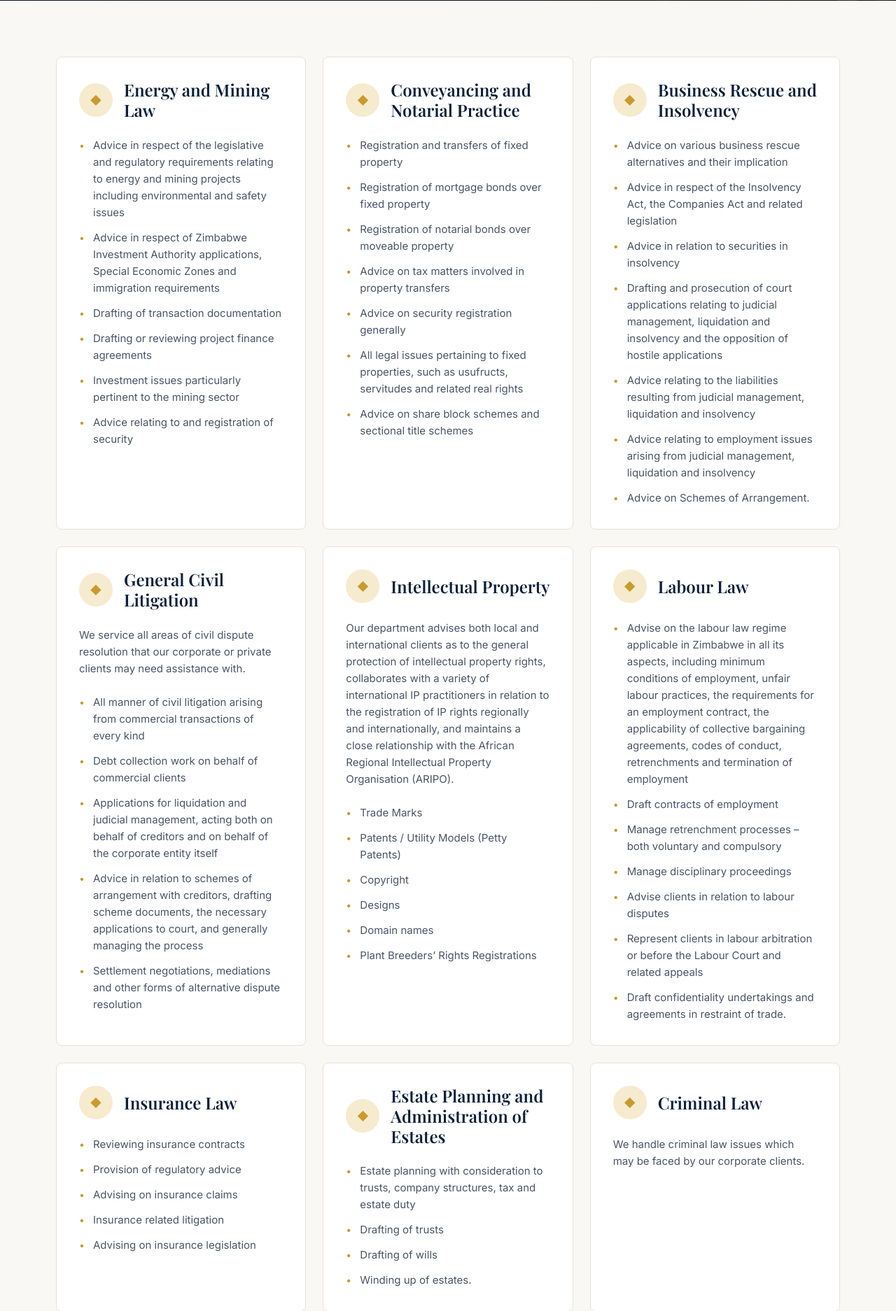
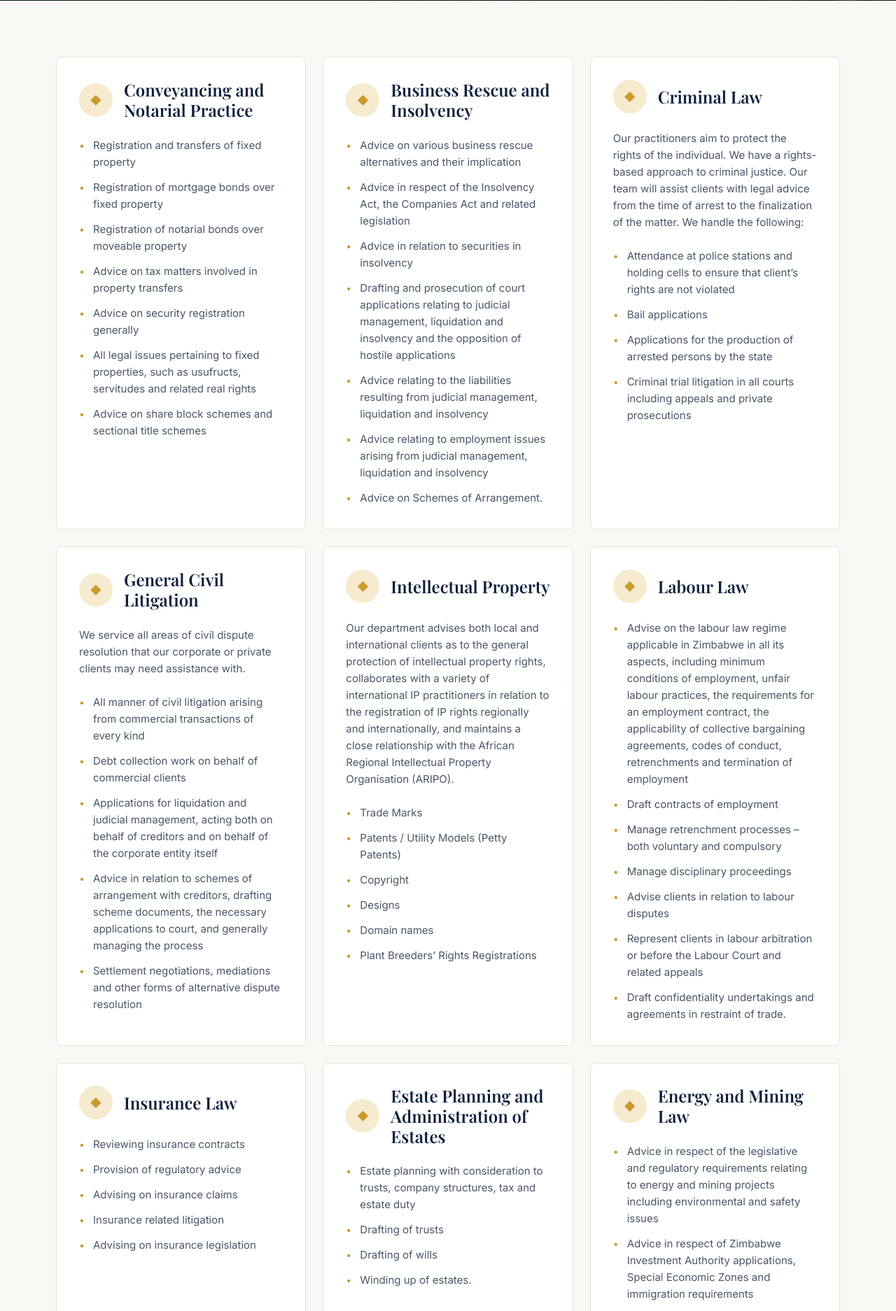
Before and after one commit to Tafadzwa-Chingombe/Makuwatsine-Chirenje-Attorneys, a PHP site: page /practice-areas.php in a window 1280 px wide. Shown: the part 427-2301 px from the top of the page at 70% size. Run offline with PHP 8.4, Linux system fonts and the light colour scheme.

Commit message:
Practice Areas: update Criminal Law content and regroup cards
Co-Authored-By: Claude Sonnet 5.5 <noreply@anthropic.com>
Claude-Session: https://claude.ai/code/session_01XzapfCcdFpBXggRu7X7W13

```diff
--- a/includes/data.php
+++ b/includes/data.php
@@ -92,7 +92,12 @@ function service_areas(): array
             'All legal issues pertaining to fixed properties, such as usufructs, servitudes and related real rights',
             'Advice on share block schemes and sectional title schemes',
         ]],
-        ['title' => 'Criminal Law', 'intro' => 'We handle criminal law issues which may be faced by our corporate clients.'],
+        ['title' => 'Criminal Law', 'intro' => 'Our practitioners aim to protect the rights of the individual. We have a rights-based approach to criminal justice. Our team will assist clients with legal advice from the time of arrest to the finalization of the matter. We handle the following:', 'items' => [
+            'Attendance at police stations and holding cells to ensure that client’s rights are not violated',
+            'Bail applications',
+            'Applications for the production of arrested persons by the state',
+            'Criminal trial litigation in all courts including appeals and private prosecutions',
+        ]],
         ['title' => 'Energy and Mining Law', 'items' => [
             'Advice in respect of the legislative and regulatory requirements relating to energy and mining projects including environmental and safety issues',
             'Advice in respect of Zimbabwe Investment Authority applications, Special Economic Zones and immigration requirements',
--- a/practice-areas.php
+++ b/practice-areas.php
@@ -18,9 +18,9 @@ require __DIR__ . '/includes/header.php';
     <div class="services-grid">
       <?php
       // Grouped by content length so each row of cards is a similar height.
-      $order = ['Energy and Mining Law', 'Conveyancing and Notarial Practice', 'Business Rescue and Insolvency',
+      $order = ['Conveyancing and Notarial Practice', 'Business Rescue and Insolvency', 'Criminal Law',
                 'General Civil Litigation', 'Intellectual Property', 'Labour Law',
-                'Insurance Law', 'Estate Planning and Administration of Estates', 'Criminal Law',
+                'Insurance Law', 'Estate Planning and Administration of Estates', 'Energy and Mining Law',
                 'Commercial and Corporate Law'];
       $areas = service_areas();
       usort($areas, fn($a, $b) => array_search($a['title'], $order) <=> array_search($b['title'], $order));
```
